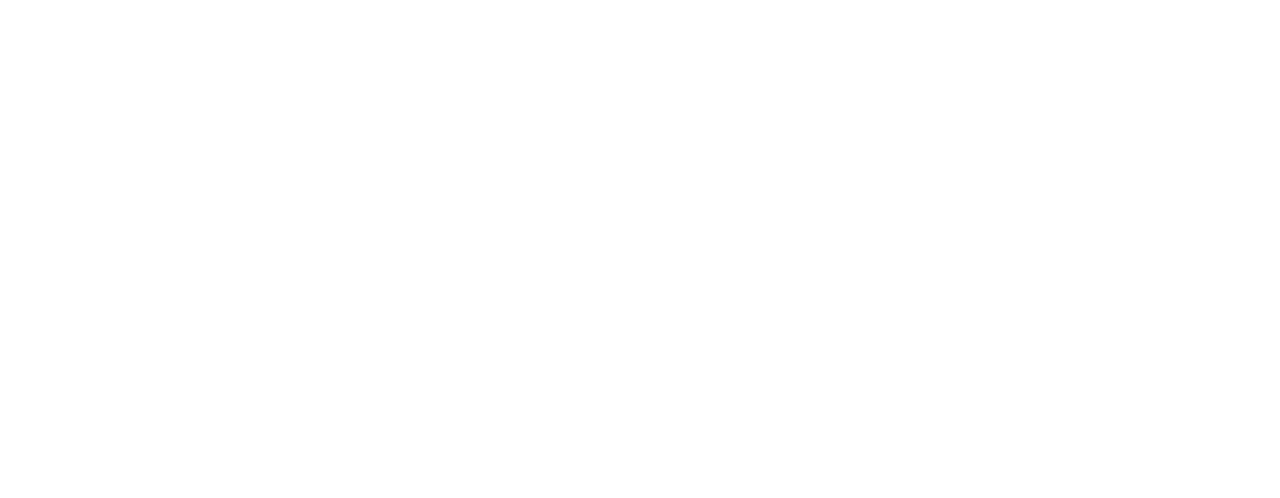
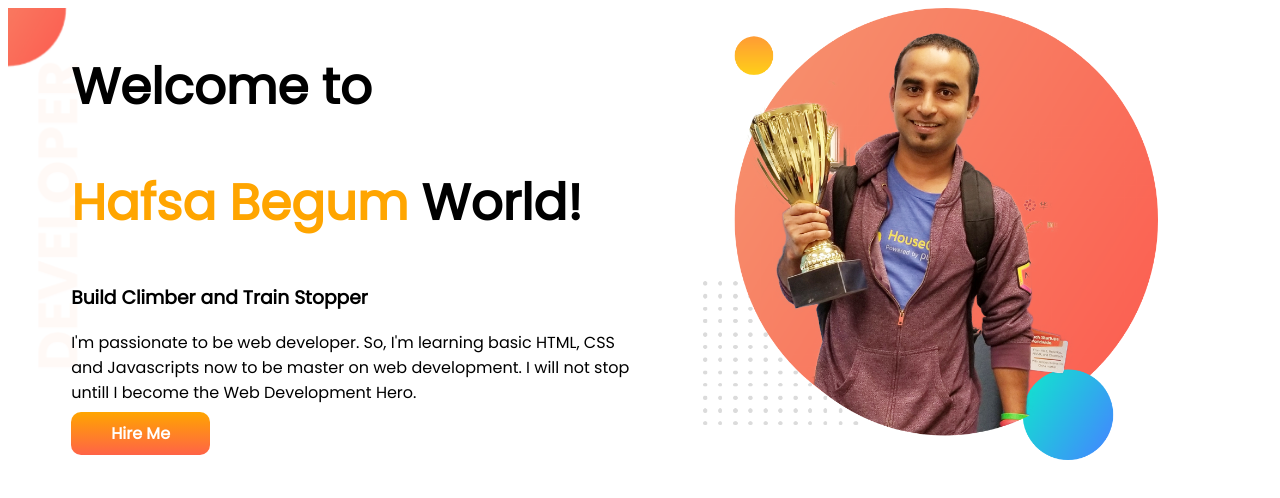
Before and after one commit to Hafsa-Begum/developer-portfolio, a plain HTML site: page index.html in a window 1280 px wide. Drawn offline with Linux system fonts and the light colour scheme.

Commit message:
top-section

```diff
--- a/index.html
+++ b/index.html
@@ -1,13 +1,32 @@
 <!DOCTYPE html>
 <html lang="en">
+
 <head>
     <meta charset="UTF-8">
     <meta http-equiv="X-UA-Compatible" content="IE=edge">
     <meta name="viewport" content="width=device-width, initial-scale=1.0">
     <title>Hafsa Portfolio</title>
+    <link rel="preconnect" href="https://fonts.googleapis.com">
+    <link rel="preconnect" href="https://fonts.gstatic.com" crossorigin>
+    <link href="https://fonts.googleapis.com/css2?family=Poppins&display=swap" rel="stylesheet">
     <link rel="stylesheet" href="style.css">
 </head>
+
 <body>
+    <section class="top-banner">
+        <div class="half-width">
+            <h1>Welcome to</h1>
+            <h1><span class="orange-color">Hafsa Begum</span> World!</h1>
+            <h3>Build Climber and Train Stopper</h3>
+            <p>I'm passionate to be web developer. So, I'm learning basic HTML, CSS and Javascripts now to be master on
+                web development. I will not stop untill I become the Web Development Hero.</p>
+            <a class="link-button" href="http://programming-hero.com/" target="_blank">Hire Me</a>
 
+        </div>
+        <div class="half-width">
+            <img src="jhankar.png" alt="">
+    </section>
+    </div>
 </body>
+
 </html>
--- a/style.css
+++ b/style.css
@@ -0,0 +1,31 @@
+body{
+    font-family: 'Poppins', sans-serif;
+}
+h1{
+font-size: 50px;
+}
+.orange-color{
+    color: orange;
+}
+section{
+    display: flex;
+}
+.half-width{
+    width: 50%;
+    padding-left: 5%;
+}
+.half-width img{
+    width: 80%;
+}
+.link-button{
+    text-decoration: none;
+    background-image: linear-gradient(orange, tomato);
+    padding: 10px 40px;
+    color: white;
+    border-radius: 10px;
+    font-weight: 700;
+}
+.top-banner{
+    background-image: url(images/top-banner.png);
+    background-repeat: no-repeat;
+}
```
Also changed, not shown: images/dream-bg.png (added), images/exp-bg.png (added), images/jhankar.png (added), images/jhankar2.png (added), images/my-bg.png (added), images/my-bg2.png (added), images/top-banner.png (added), jhankar.png (added), safu.png (added).
